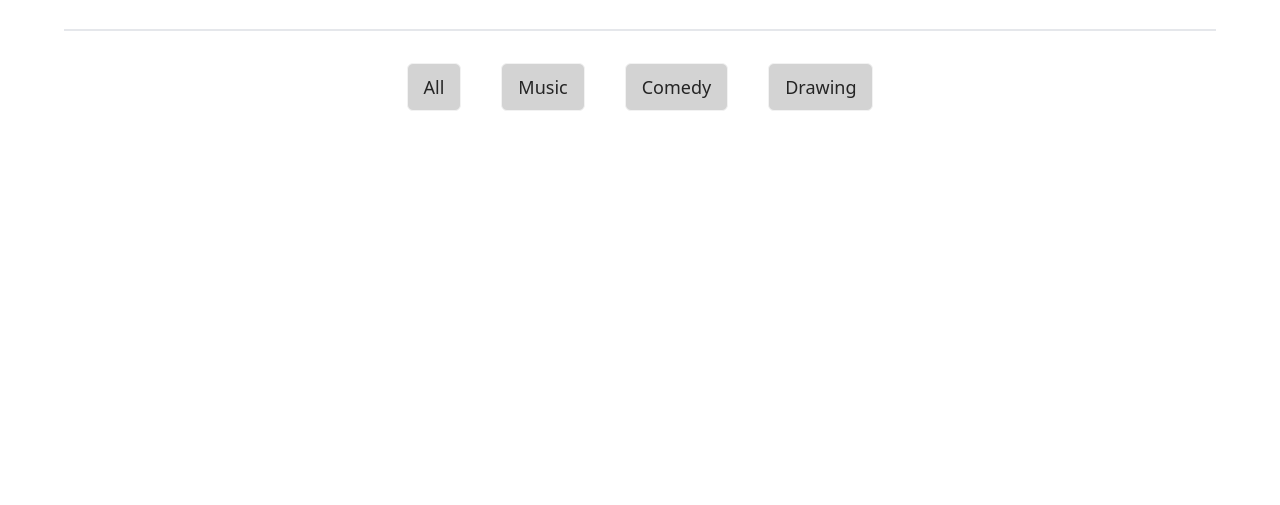
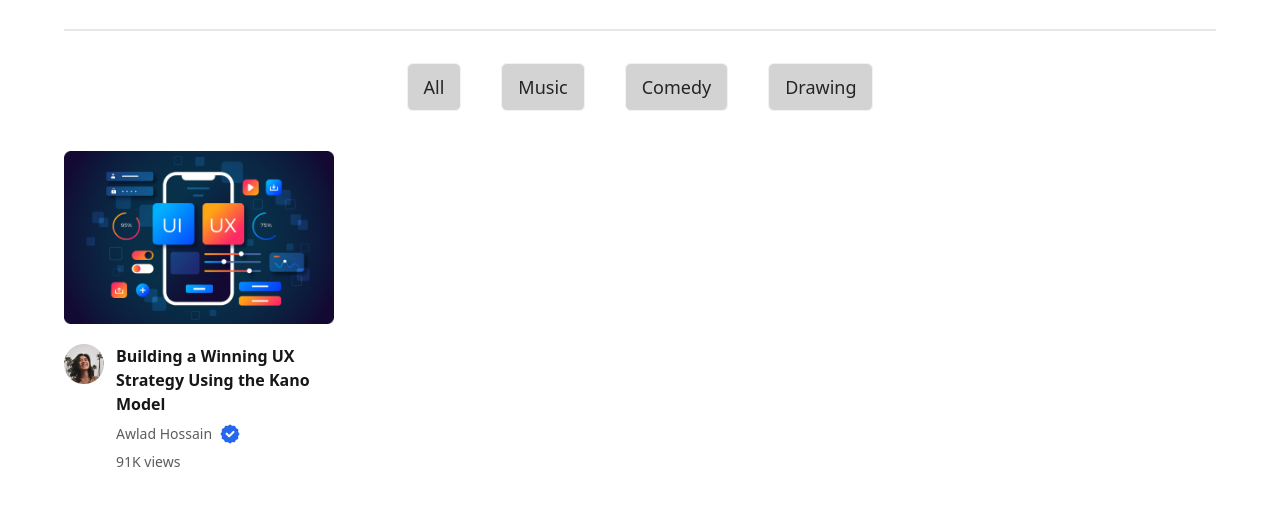
Before and after one commit to shaid30044/assignment-6, a plain HTML site: page index.html in a window 1280 px wide. Shown: the part 83-588 px from the top of the page. Drawn offline with nearby package versions, Linux system fonts and the light colour scheme.

Commit message:
add card section

```diff
--- a/index.html
+++ b/index.html
@@ -81,7 +81,7 @@
       <!-- tab section -->
 
       <div
-        class="flex justify-center gap-3 md:gap-6 lg:gap-10 pt-6 md:pt-8 pb-8 md:pb-10"
+        class="flex justify-center gap-3 md:gap-6 lg:gap-10 pt-6 md:pt-8 pb-10"
       >
         <button
           class="btn normal-case md:text-lg font-medium font-color-1 hover:text-white btn-color-2 hover:bg-[#ff1f3d] rounded-md"
@@ -104,6 +104,29 @@
           Drawing
         </button>
       </div>
+
+      <!-- card section -->
+
+      <div
+        class="grid grid-cols-1 md:grid-cols-2 lg:grid-cols-4 justify-between items-center gap-10 lg:gap-6"
+      >
+        <div>
+          <img class="w-full" src="./Rectangle 1.png" alt="" />
+          <div class="flex justify-start items-start gap-3 pt-4 md:pt-5">
+            <img src="./Ellipse 1.png" alt="" />
+            <div>
+              <h3 class="font-bold font-color-3">
+                Building a Winning UX Strategy Using the Kano Model
+              </h3>
+              <div class="flex gap-2 py-2">
+                <p class="text-sm font-color-4">Awlad Hossain</p>
+                <img src="./badge.png" alt="" />
+              </div>
+              <p class="text-sm font-color-4">91K views</p>
+            </div>
+          </div>
+        </div>
+      </div>
     </main>
     <script src="script.js"></script>
     <script src="https://cdn.tailwindcss.com"></script>
```
Also changed, not shown: Ellipse 1.png (added), badge.png (added).
